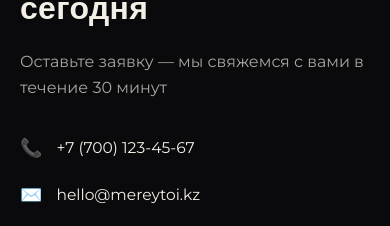
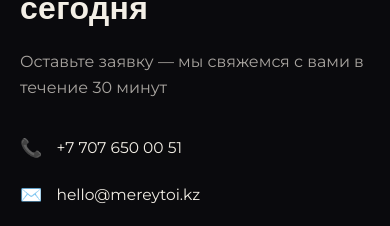
Before and after one commit to almukhanbetov/mereytoi, a Next.js app in the folder frontend/: page / in a window 390 px wide. Shown: the part 4175-4401 px from the top of the page. Built offline with nearby package versions, Linux system fonts and the light colour scheme; no server answers.

Commit message:
Set the real agency phone/WhatsApp number in the Contacts section

```diff
--- a/frontend/src/components/home/Contacts.jsx
+++ b/frontend/src/components/home/Contacts.jsx
@@ -12,9 +12,8 @@ const EVENT_TYPES = [
   { value: 'other', ru: 'Другое', kz: 'Басқа' },
 ];
 
-// TODO: replace with the agency's real WhatsApp Business number.
-const AGENCY_PHONE_DISPLAY = '+7 (700) 123-45-67';
-const AGENCY_WHATSAPP_DIGITS = '77001234567';
+const AGENCY_PHONE_DISPLAY = '+7 707 650 00 51';
+const AGENCY_WHATSAPP_DIGITS = '77076500051';
 
 function buildAgencyWhatsAppText({ name, phone, typeLabel, message, lang }) {
   const lines = [
```
